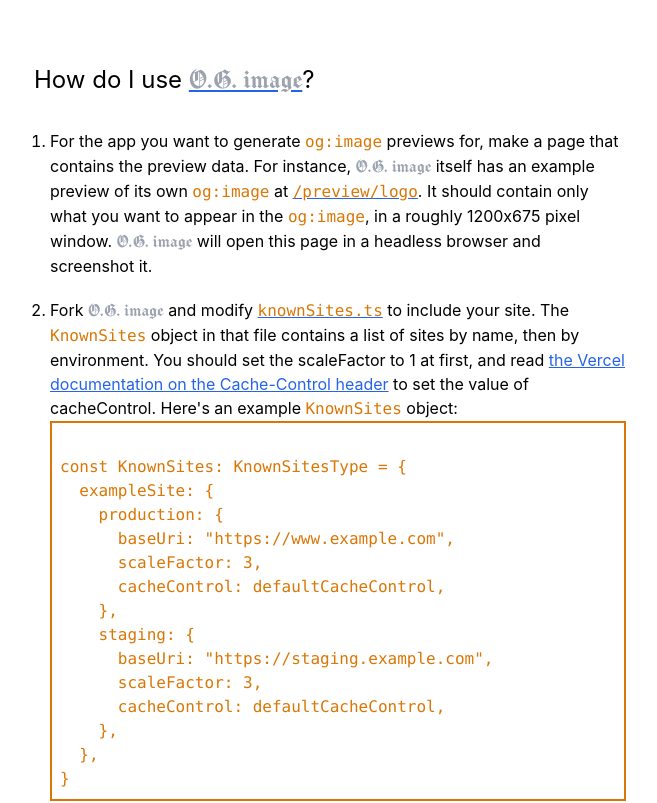
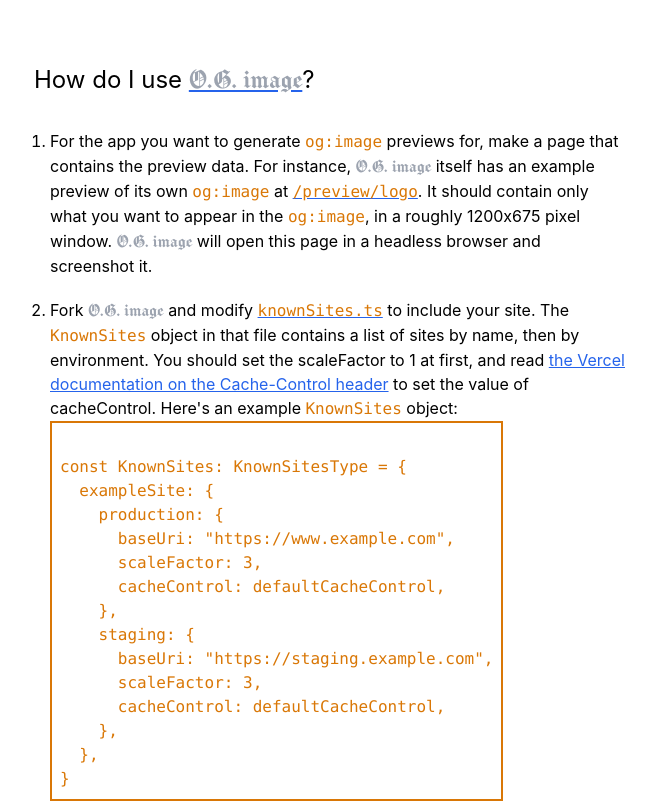
Before and after one commit to mrled/ogimage, a Next.js app: page /howto in a window 1280 px wide. Shown: the top 803 px of the page, without its empty margins (46-703 px from the left). Built offline with nearby package versions, Linux system fonts and the light colour scheme.

Commit message:
Fix border around code block

```diff
--- a/components/code.tsx
+++ b/components/code.tsx
@@ -9,10 +9,12 @@ export function InlineCode({ children }: CodePropsType) {
 
 export function CodeBlock({ children }: CodePropsType) {
   return (
-    <pre
-      className={`border-2 border-yellow-600 p-2 font-mono ${codeFontColor} whitespace-pre overflow-scroll`}
-    >
-      <code className="">{children}</code>
-    </pre>
+    <div className="overflow-scroll">
+      <div className="border-2 border-yellow-600 w-max">
+        <pre className={`p-2 font-mono ${codeFontColor} whitespace-pre`}>
+          <code className="">{children}</code>
+        </pre>
+      </div>
+    </div>
   );
 }
```
